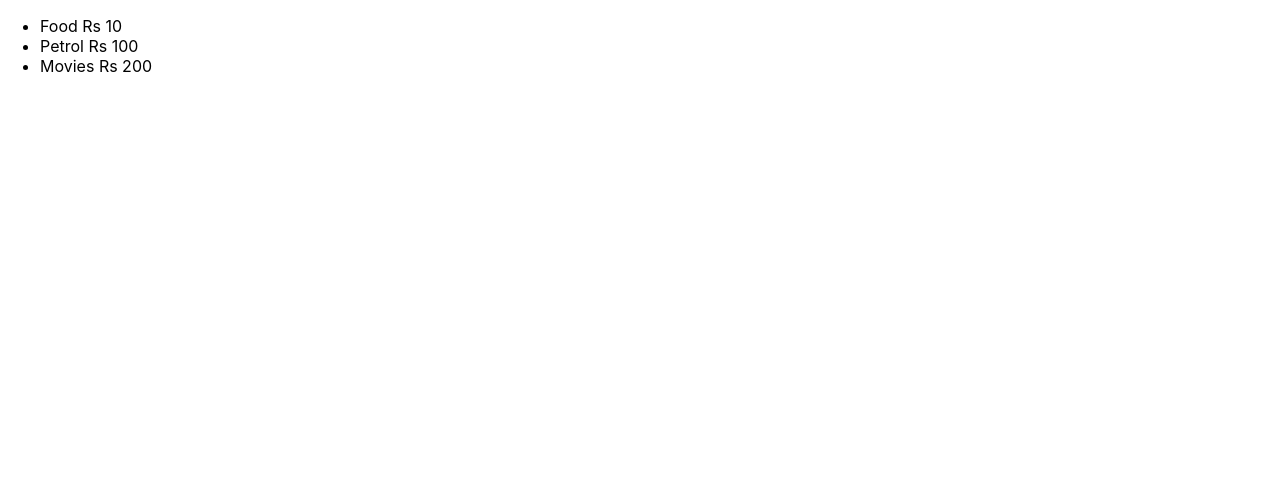
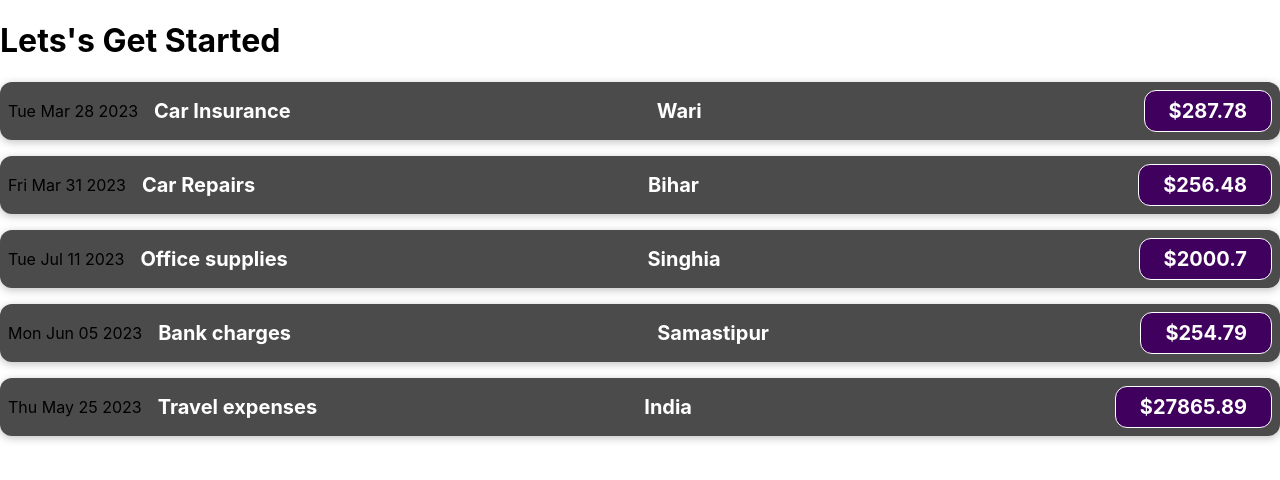
Before and after one commit to bhanu567/first-task, a React (Create React App) app: page / in a window 1280 px wide. Shown: the top 480 px of the page. Built offline with nearby package versions, Linux system fonts and the light colour scheme.

Commit message:
uses for loops and props

```diff
--- a/src/App.js
+++ b/src/App.js
@@ -1,6 +1,50 @@
 import ExpenseTracker from "./ExpenseTracker";
 function App() {
-  return (<ExpenseTracker/>);
+  const expenses=[
+    {
+      title : "Car Insurance",
+      amount : 287.78,
+      date : new Date(2023, 2, 28).toDateString(),
+      LocationOfExpenditure : "Wari"
+    },
+    {
+      title : "Car Repairs",
+      amount : 256.48,
+      date : new Date(2023, 2, 31).toDateString(),
+      LocationOfExpenditure : "Bihar"
+    },
+    {
+      title : "Office supplies",
+      amount : 2000.70,
+      date : new Date(2023, 6, 11).toDateString(),
+      LocationOfExpenditure : "Singhia"
+    },
+    {
+      title : "Bank charges",
+      amount : 254.79,
+      date : new Date(2023, 5, 5).toDateString(),
+      LocationOfExpenditure : "Samastipur"
+    },
+    {
+      title : "Travel expenses",
+      amount : 27865.89,
+      date : new Date(2023, 4, 25).toDateString(),
+      LocationOfExpenditure : "India"
+    }
+  ];
+  return (
+    <>
+      <h1>Lets's Get Started</h1>
+      {expenses.map((datas)=>(<ExpenseTracker expensesData={datas}/>))}
+
+
+      {/* <ExpenseTracker expensesData={expenses[0]}/>
+      <ExpenseTracker expensesData={expenses[1]}/>
+      <ExpenseTracker expensesData={expenses[2]}/>
+      <ExpenseTracker expensesData={expenses[3]}/>
+      <ExpenseTracker expensesData={expenses[4]}/> */}
+    </>
+  );
 }
 
 export default App;
--- /dev/null
+++ b/src/ExpenseItem.css
@@ -0,0 +1,57 @@
+.expense-item {
+  display: flex;
+  flex-direction: row;
+  justify-content: space-between;
+  align-items: center;
+  box-shadow: 0 2px 8px rgba(0, 0, 0, 0.25);
+  padding: 0.5rem;
+  margin: 1rem 0;
+  border-radius: 12px;
+  background-color: #4b4b4b;
+}
+
+.expense-item__description {
+  display: flex;
+  flex-direction: column;
+  gap: 1rem;
+  align-items: flex-end;
+  flex-flow: column-reverse;
+  justify-content: flex-start;
+  flex: 1;
+}
+
+.expense-item h2 {
+  color: #3a3a3a;
+  font-size: 1rem;
+  flex: 1;
+  margin: 0 1rem;
+  color: white;
+}
+
+.expense-item__price {
+  font-size: 1rem;
+  font-weight: bold;
+  color: white;
+  background-color: #40005d;
+  border: 1px solid white;
+  padding: 0.5rem;
+  border-radius: 12px;
+}
+
+@media (min-width: 580px) {
+  .expense-item__description {
+    flex-direction: row;
+    align-items: center;
+    justify-content: flex-start;
+    flex: 1;
+  }
+
+  .expense-item__description h2 {
+    font-size: 1.25rem;
+  }
+
+  .expense-item__price {
+    font-size: 1.25rem;
+    padding: 0.5rem 1.5rem;
+  }
+}
--- a/src/ExpenseTracker.js
+++ b/src/ExpenseTracker.js
@@ -1,11 +1,13 @@
-function ExpenseTracker() {
+import "./ExpenseItem.css"
+function ExpenseTracker(props) {
     return(
-        <div>
-            <ul>
-                <li>Food Rs 10</li>
-                <li>Petrol Rs 100</li>
-                <li>Movies Rs 200</li>
-            </ul>
+        <div className="expense-item">
+            <div>{props.expensesData.date}</div>
+            <div className="expense-item__description">
+                <h2>{props.expensesData.title}</h2>
+                <h2>{props.expensesData.LocationOfExpenditure}</h2>
+                <div  className="expense-item__price">${props.expensesData.amount}</div>
+            </div>
         </div>
     );
 }
```
